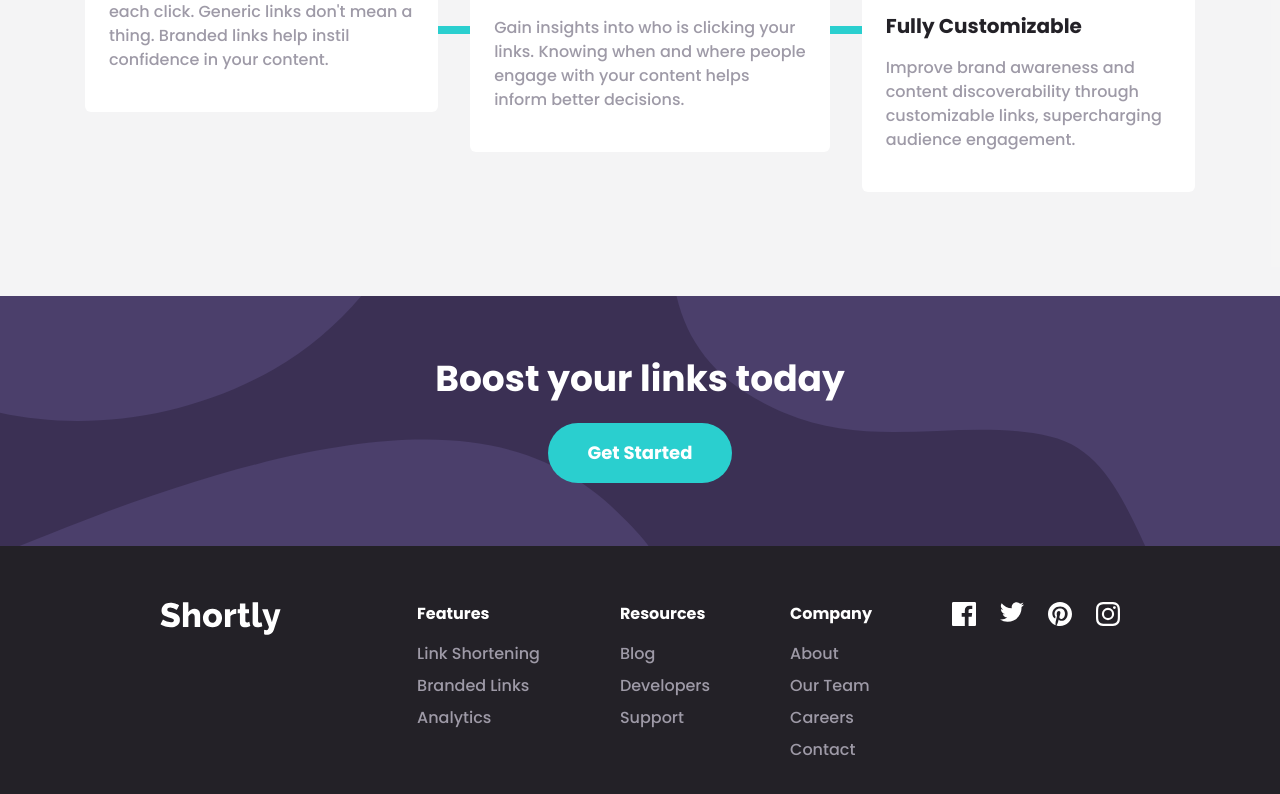
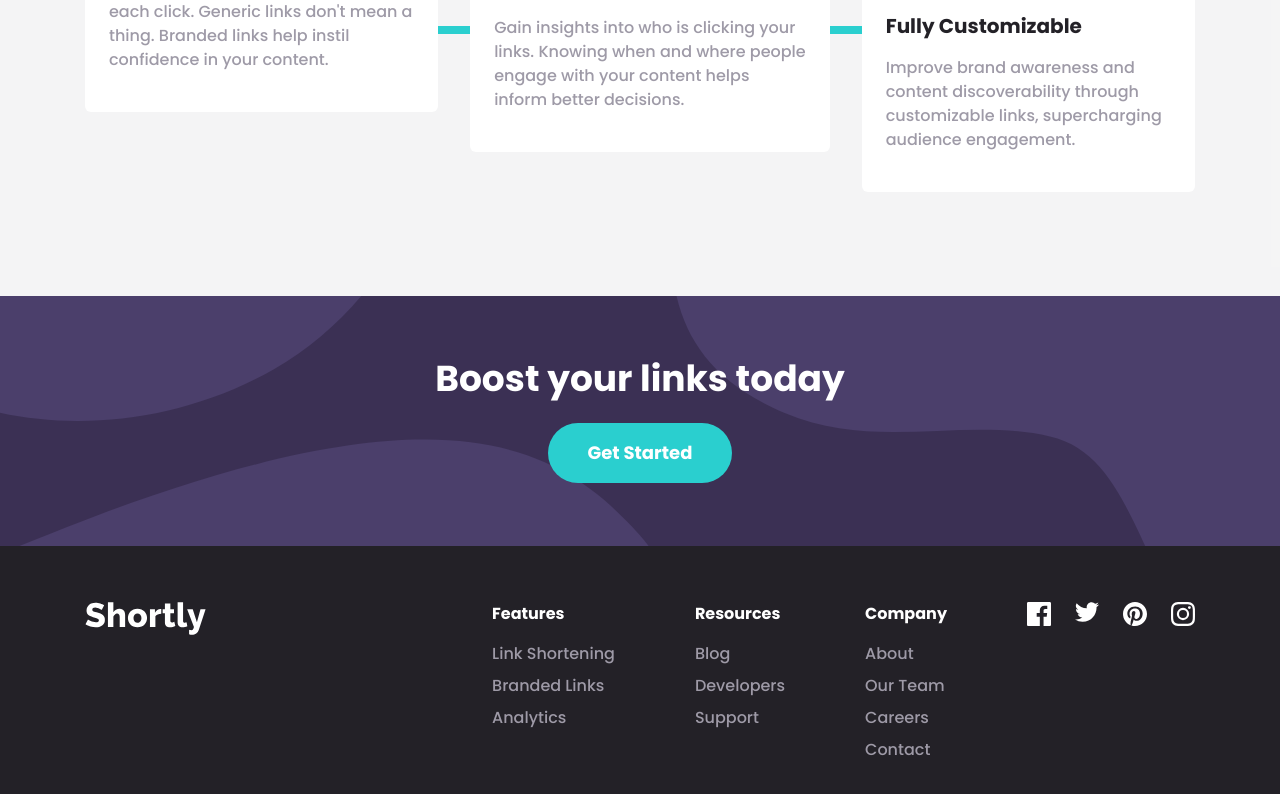
Before and after one commit to danaYatsuta/frontend-mentor-url-shortening-api, a Vue app: page / in a window 1280 px wide. Shown: the part 1512-2306 px from the top of the page. Built offline with nearby package versions, Linux system fonts and the light colour scheme.

Commit message:
Fixed footer width

```diff
--- a/src/components/TheFooter.vue
+++ b/src/components/TheFooter.vue
@@ -21,11 +21,11 @@ export default {
 </script>
 
 <template>
-  <footer
-    class="flex flex-col items-center justify-between gap-10 bg-very-dark-violet py-14 lg:flex-row lg:items-start lg:px-20 xl:px-40"
+  <footer class="gap-10 bg-very-dark-violet py-14 px-6">
+    <nav
+      class="mx-auto flex max-w-6xl flex-col items-center justify-between lg:flex-row lg:items-start"
     >
       <ShortlyLogo class="fill-white" />
-
       <div class="flex flex-col gap-8 lg:flex-row xl:gap-20">
         <FooterLinkList>
           <template #heading>Features</template>
@@ -60,5 +60,6 @@ export default {
           <FooterLink><IconInstagram /></FooterLink>
         </div>
       </div>
+    </nav>
   </footer>
 </template>
```
Lines whose indentation alone changed are shown as unchanged.
